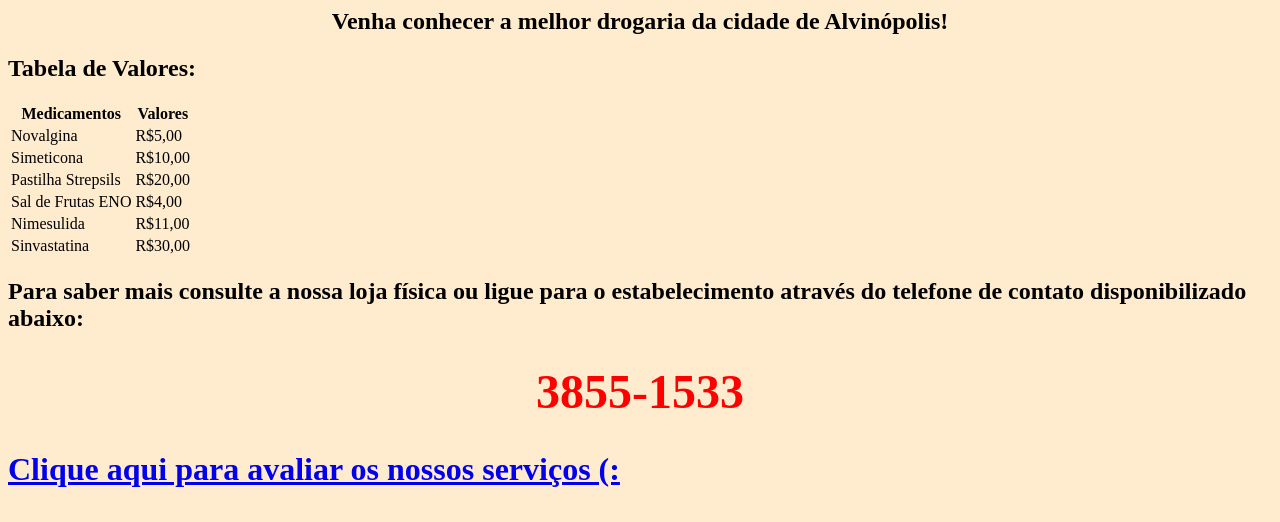
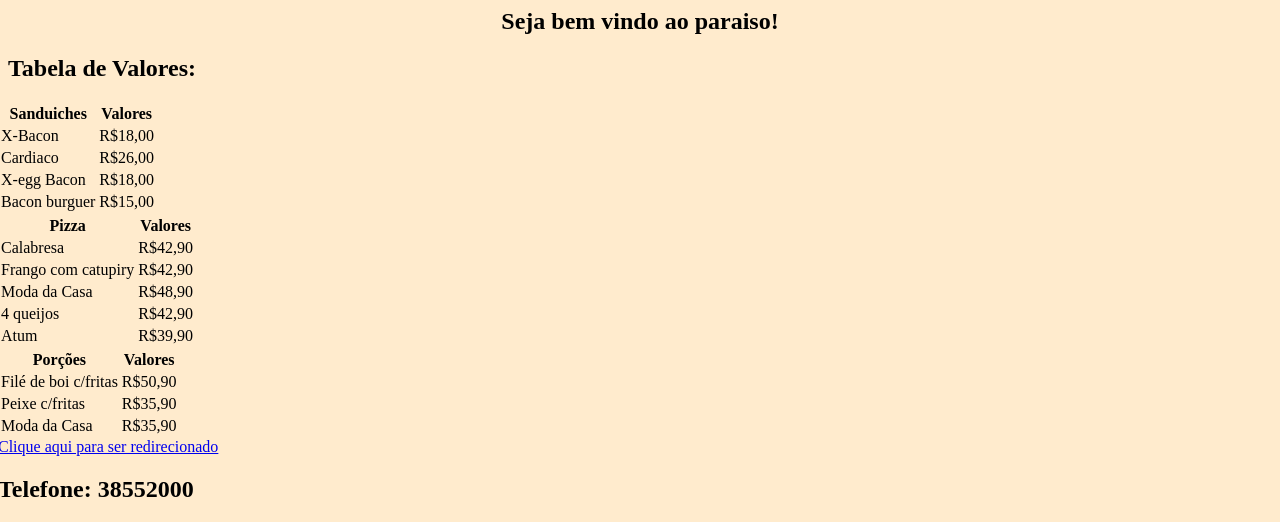
Before and after one commit to yascs/farmacia, a plain HTML site: page index.html in a window 1280 px wide. Shown: the part 396-918 px from the top of the page. Drawn offline with Linux system fonts and the light colour scheme.

Commit message:
Update index.html

```diff
--- a/index.html
+++ b/index.html
@@ -1,59 +1,95 @@
 <!DOCTYPE html>
 <html lang="pt-br">
  <head>
-   <title>Farmácia</title>
+   <title>Djan Lanches</title>
    <link rel="stylesheet" href="estilo.css">
  </head>
  <body>
   <div style="text-align: center;">
-   <h1>Drogaria Central</h1>
-   <a href="https://applocal.com.br/empresa/drogaria-central/alvinopolis/mg/9482521"> <img src="https://mir-s3-cdn-cf.behance.net/projects/404/a7ce7076830039.Y3JvcCwzNjEwLDI4MjQsNDAyLDA.jpg" class="rounded-circle">
+   <h1>Djan Lanches </h1>
+   <img src="https://play-lh.googleusercontent.com/B2gPf-8wpN6ngP4LPiBXAGU8jTF8iouQusVPuUluyccbUSJOgQ11A8ScX7rOF1CdAnUB" alt="">
+   <a href=" "> <img src=" " class="rounded-circle">
    </a>
   </div>
   <p>
-   <h2 style="text-align: center">Venha conhecer a melhor drogaria da cidade de Alvinópolis!</h2>
+   <h2 style="text-align: center">Seja bem vindo ao paraiso!</h2>
     </p>
      <h2> Tabela de Valores:</h2>
+   <div style="margin-left: -10px">
+     <table class="table">
+       <thead>
+        <tr>
+         <th>Sanduiches</th>
+         <th>Valores</th>
+        </tr>
+       <tbody>
+         <tr>
+         <td>X-Bacon</td>
+         <td>R$18,00</td>
+          </tr>
+          <tr>
+         <td>Cardiaco</td>
+         <td>R$26,00</td>
+          </tr>
+          <tr>
+         <td>X-egg Bacon</td>
+         <td>R$18,00</td>
+          </tr>
+          <tr>
+         <td>Bacon burguer</td>
+         <td>R$15,00</td>
+          </tr>
           <div>
             <table class="table">
               <thead>
                <tr>
-       <th>Medicamentos</th>
+        <th>Pizza</th>
         <th>Valores</th>
           </tr>
         <tbody>
           <tr>
-       <td>Novalgina</td>
-       <td>R$5,00</td>
+         <td>Calabresa</td>
+         <td>R$42,90</td>
           </tr>
           <tr>
-       <td>Simeticona</td>
-       <td>R$10,00</td>
+         <td>Frango com catupiry</td>
+         <td>R$42,90</td>
           </tr>
           <tr>
-       <td>Pastilha Strepsils</td>
-       <td>R$20,00</td>
+         <td>Moda da Casa</td>
+         <td>R$48,90</td>
           </tr>
           <tr>
-       <td>Sal de Frutas ENO</td>
-       <td>R$4,00</td>
+         <td>4 queijos</td>
+         <td>R$42,90</td>
           </tr>
           <tr>
-       <td>Nimesulida</td>
-       <td>R$11,00</td>
+         <td>Atum</td>
+         <td>R$39,90</td>
+           </tr>
+      <div>
+        <table class="table">
+          <thead>
+          <tr>
+           <th>Porções</th>
+           <th>Valores</th>
+           </tr>
+        <tbody>
+           <tr>
+         <td>Filé de boi c/fritas </td>
+         <td>R$50,90</td>
            </tr>
            <tr>
-       <td>Sinvastatina</td>
-       <td>R$30,00</td>
+        <td>Peixe c/fritas </td>
+        <td>R$35,90</td>
             </tr>
-     </tbody>
+            <tr>
+        <td>Moda da Casa </td>
+        <td>R$35,90</td>
+            </tr>
         </table>
-    <h2>Para saber mais consulte a nossa loja física ou ligue para o estabelecimento através do telefone de contato disponibilizado abaixo:</h2>
-    <center>
-     <h1 style="font-size: 300%"> 3855-1533 </h1>
-    </center>
-    <h1  style="font-size: 200%">
-     <a href="https://eguias.net/avaliacao/empresa/299990"> Clique aqui para avaliar os nossos serviços (: </a>
-    </h1>
+        <a href="https://www.facebook.com/djanlanchesalvipa/">Clique aqui para ser redirecionado</a>
+        <h2>
+            Telefone: 38552000
+        </h2>
     </body>
-    </html>
```
Lines whose indentation alone changed are shown as unchanged.
